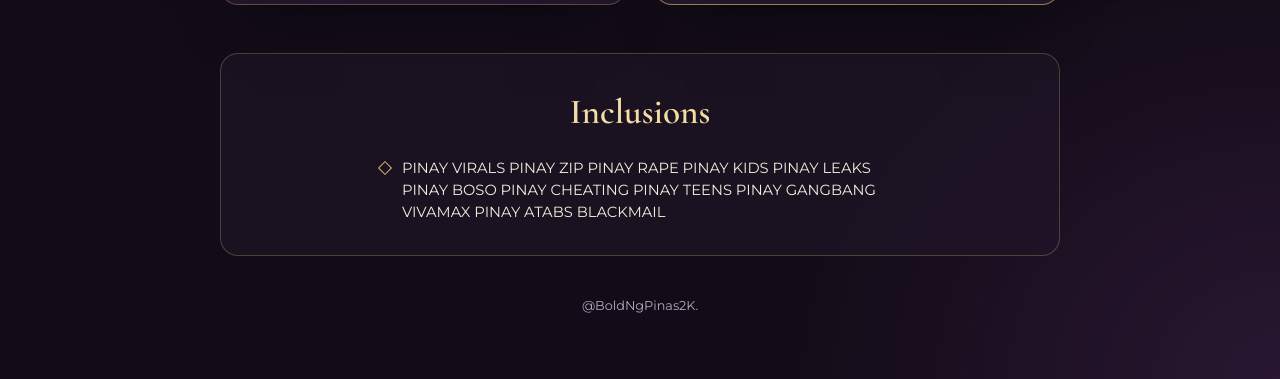
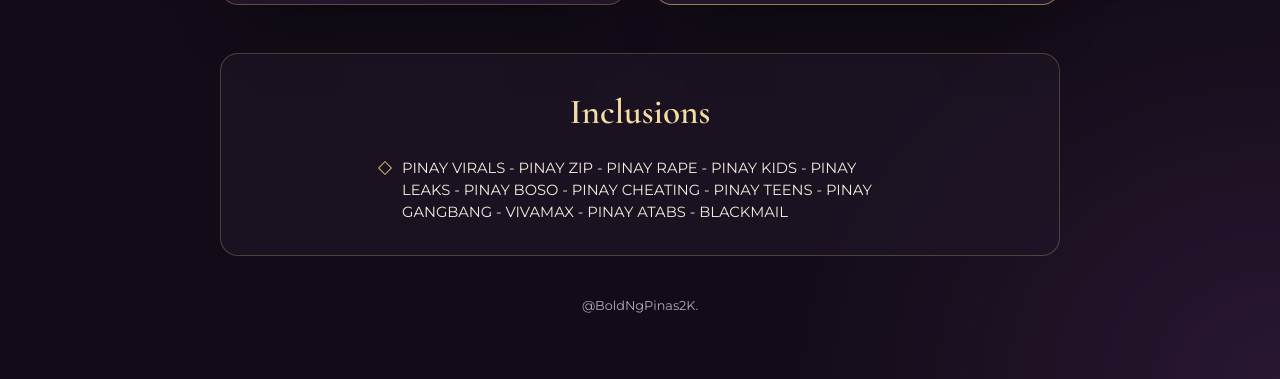
Before and after one commit to website-2027s/tg, a website: page public/index.html in a window 1280 px wide. Shown: the part 767-1146 px from the top of the page. Drawn offline with Linux system fonts and the light colour scheme.

Commit message:
Update index.html

```diff
--- a/public/index.html
+++ b/public/index.html
@@ -277,17 +277,17 @@
     <h2 id="inc-title">Inclusions</h2>
     <div class="inc-col">
       <ul>
-        <li>PINAY VIRALS
-PINAY ZIP
-PINAY RAPE
-PINAY KIDS
-PINAY LEAKS
-PINAY BOSO
-PINAY CHEATING
-PINAY TEENS
-PINAY GANGBANG
-VIVAMAX
-PINAY ATABS
+        <li>PINAY VIRALS -
+PINAY ZIP -
+PINAY RAPE -
+PINAY KIDS -
+PINAY LEAKS -
+PINAY BOSO -
+PINAY CHEATING -
+PINAY TEENS -
+PINAY GANGBANG -
+VIVAMAX -
+PINAY ATABS -
 BLACKMAIL</li>
       </ul>
     </div>
```
